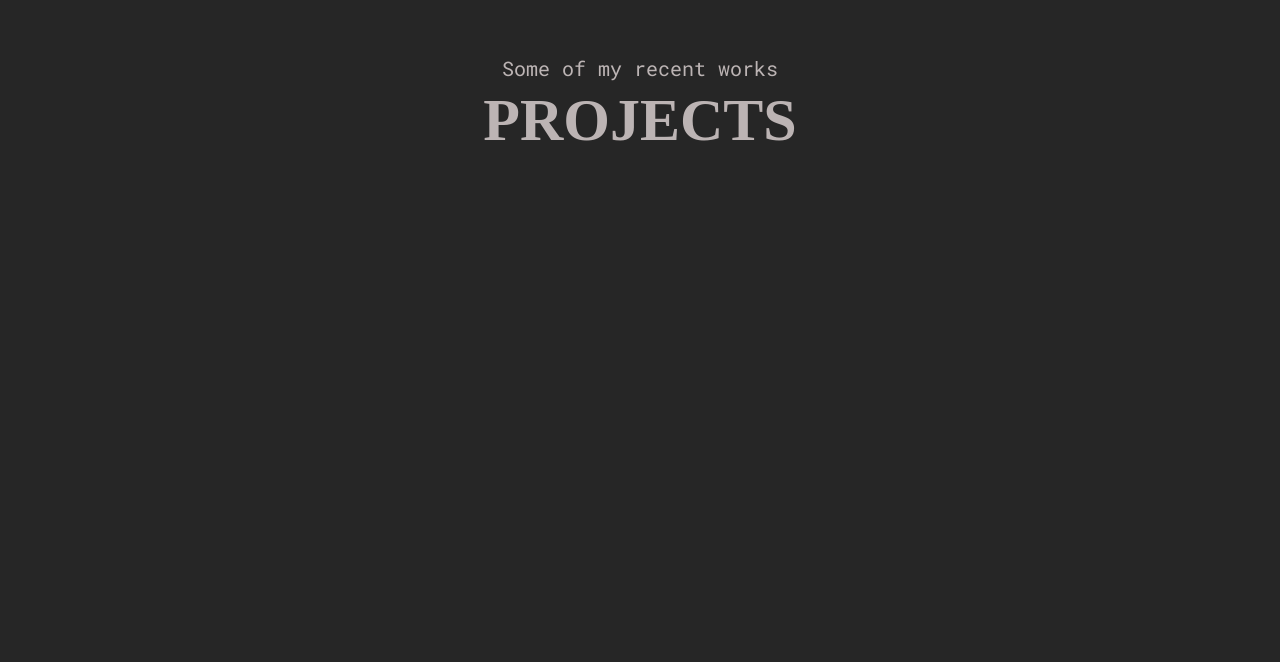
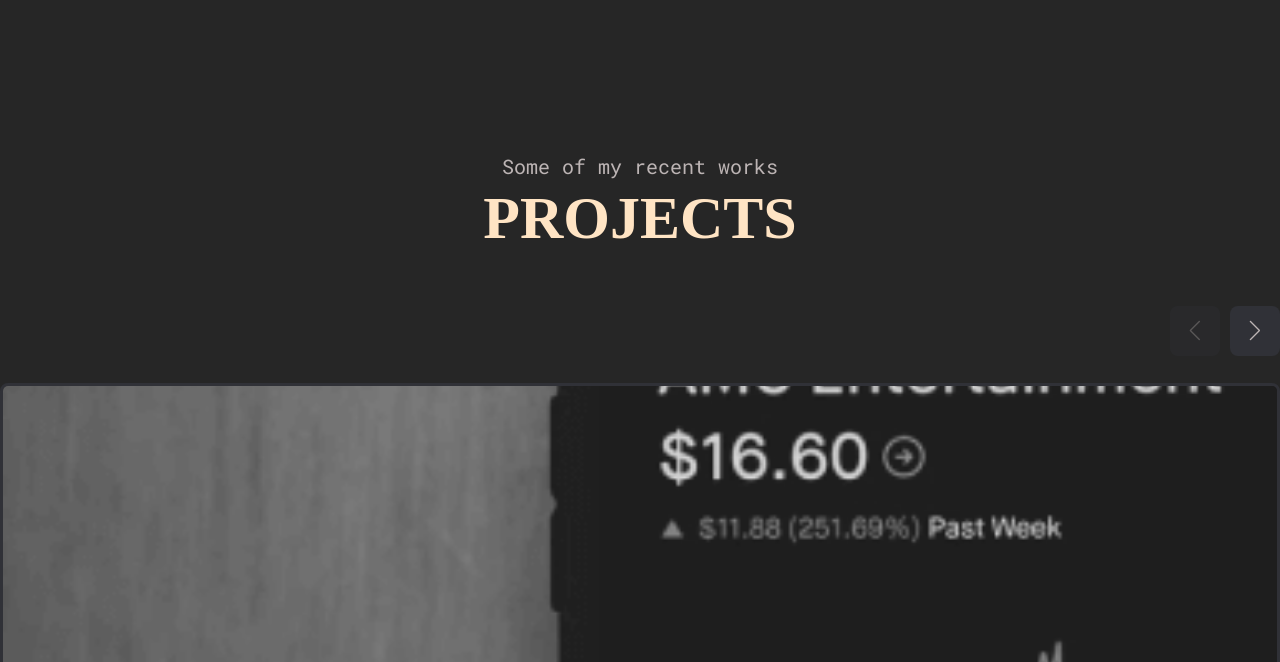
Before and after one commit to Abdulkareem1094/My_Portfolio, a React (Create React App) app: page / in a window 1280 px wide. Shown: the part 2138-2800 px from the top of the page. Before the commit the page ends 2293 px from the top, so only its background shows below. Built offline with nearby package versions, Linux system fonts and the light colour scheme; a web font is replaced by a local one.

Commit message:
working on project section

```diff
--- a/src/components/Button.jsx
+++ b/src/components/Button.jsx
@@ -12,7 +12,7 @@
         };
         border-radius: 8px;
         display: inline-block;
-        border: 2px solid var(--gray-1);
+        border: 2px solid #303137;
         color: ${(BtnOutline) =>
             BtnOutline ? 'var(--gray-1)' : 'var(--gray-1)'
         };
--- a/src/components/HeroSection.jsx
+++ b/src/components/HeroSection.jsx
@@ -19,7 +19,7 @@
     }
     .hero__heading {
         font-size: 2rem;
-        margin-bottom: -3.7rem;
+        margin-bottom: -3.9rem;
         position: relative;
         margin-top: 150px;
         span{
@@ -37,7 +37,7 @@
         width: 100%;
         height: 600px;
         margin: 0 auto;
-        border: 2px solid var(--gray-1);
+        border: 2px solid #303137;
         border-radius: 8px;
         padding: 1px;
         img{
@@ -160,7 +160,7 @@
                 <div className="container">
                     <h1 className="hero__heading">
                         <span>Hello, This is</span>
-                        <span className='hero__name'>Abdulkareem</span>
+                        <span className='hero__name'>ABDULKAREEM</span>
                     </h1>
                     <div className="hero__img">
                         <img src={HeroImg} alt="" />
--- a/src/components/NavMenu.jsx
+++ b/src/components/NavMenu.jsx
@@ -10,7 +10,7 @@
   left: 0;
   width: 100%;
   padding: 1rem 0;
-  background-color: #303137;
+  background-color: #202127;
 
   ul{
     margin: 0 auto;
@@ -20,20 +20,20 @@
       display: inline-block;
       border-radius: 8px;
       transition: 0.3s ease bacground-color;
-      &:hover {
-        background-color: var(--deep-dark);
-      }
     }
     a{
       display: inline-block;
       font-family: 'RobotoMono Regular';
-      padding: 1rem 2rem;
+      margin : 1rem 2rem;
       font-size: 2rem;
       color: var(--gray-1);
       outline: none;
+      &:hover {
+        color: bisque;
+      }
     }
     .active{
-      color: var(--white);
+      color: bisque;
     }
   }
   .mobile-menu-icon{
@@ -63,11 +63,11 @@
       --top: 1rem;
       text-align: center;
       transition: 0.3s ease transform;
-      background-color: var(--deep-dark);
+      background-color: #303137;
       paddind: 2rem;
       width: 90%;
       max-width:300px;
-      border-radius:10px;
+      border-radius:8px;
       position: absolute;
       right: 1rem;
       top: var(--top);
@@ -80,10 +80,10 @@
           pointer-events: none;
         }
       }
-      li{
-        display: block;
-        margin-bottom: 1rem;
-      }
+        li{
+          display: block;
+          margin-bottom: 1rem;
+        }
     }
   }
 `;
--- /dev/null
+++ b/src/components/ProjectItem.jsx
@@ -0,0 +1,59 @@
+import React from 'react'
+import { Link } from 'react-router-dom'
+import styled from 'styled-components'
+import ProjectImage from '../assets/images/projectImg.png'
+
+const ProjectItemStyle = styled.div`
+    .projectItem__img{
+        width: 100%;
+        height: 400px;
+        overflow: hidden;
+        border-radius: 8px;
+        border: 3px solid #303137;
+        display: inline-block;
+        img{
+            height: 100%;
+        }
+    }
+    .projectItem__info{
+        margen-top: 1rem;
+        background-color: #303137;
+        padding: 1rem;
+        border-radius: 8px;
+    }
+    projectItem__title{
+        font-size: 2.2rem;
+    }
+    projectItem__desc{
+        font-size: 1.6rem;
+        font-family: 'RobotoMono Regular';
+        margin-top: 1rem;
+    }
+    @media only screen and (max-width: 768px){
+        .projectItem__img{
+            height: 35rem;
+        }
+    }
+`;
+
+const ProjectItem = () => {
+    return (
+        <ProjectItemStyle>
+            <Link to='/projects' className='projectItem__img'>
+                <img src={ProjectImage} alt="Project Img" />
+            </Link>
+            <div className="projectItem__info">
+                <Link to="/projects">
+                    <h3 className="projectItem__Title">Project 1</h3>
+                </Link>
+                    <p className="projectItem__desc">
+                        Lorem ipsum dolor sit amet consectetur adipisicing elit. Quam dignissimos
+                        ratione unde soluta quas odio magni totam deserunt laudantium iure neque temporibus,
+                        incidunt aliquam cum blanditiis perspiciatis laborum cupiditate veniam?
+                    </p>
+            </div>
+        </ProjectItemStyle>
+    )
+}
+
+export default ProjectItem
--- a/src/components/ProjectSection.jsx
+++ b/src/components/ProjectSection.jsx
@@ -1,10 +1,47 @@
 import React from 'react'
 import styled from 'styled-components'
+import { Swiper, SwiperSlide } from 'swiper/react';
+import SwiperCore, { Navigation } from 'swiper';
 import SectionTitle from './SectionTitle'
+import projects from '../assets/data/projects';
+import ProjectItem from './ProjectItem';
+import 'swiper/swiper-bundle.min.css'
+
+SwiperCore.use([Navigation]);
 
 const ProjectSectionStyles = styled.div`
     margin-top: 40rem;
-
+    padding: 10rem 0;
+    .projects__allItems{
+        display: flex;
+        gap: 3rem;
+        margin-top: 5rem;
+    }
+    .swiper-container {
+        padding-top: 8rem;
+        max-width: 100%;
+    }
+    .swiper-button-prev,
+    .swiper-button-next{
+        position: absolute;
+        height: 50px;
+        width: 50px;
+        background-color: #303137;
+        z-index: 10;
+        right: 60px;
+        left: auto;
+        top: 0;
+        transform: translateY(50%);
+        color: var(--gray-1);
+        border-radius: 8px;
+    }
+    .swiper-button-next{
+        right: 0;
+    }
+    .swiper-button-prev::after,
+    .swiper-button-next::after{
+        font-size: 2rem;
+    }
 `;
 
 const ProjectSection = () => {
@@ -14,6 +51,22 @@
                  SubHeading='Some of my recent works'
                  Heading='Projects'
             />
+            <div className="projects__allItems">
+                <Swiper
+                spaceBetween={30}
+                slidesPerView={1}
+                navigation
+                >
+                    {projects.map((project, index) => {
+                        if (index >= 5) return;
+                        return (
+                            <SwiperSlide key={project.id}>
+                                <ProjectItem/>
+                            </SwiperSlide>
+                        )
+                    })}
+                </Swiper>
+            </div>
         </ProjectSectionStyles>
     )
 }
--- a/src/components/SectionTitle.jsx
+++ b/src/components/SectionTitle.jsx
@@ -12,6 +12,7 @@
         font-size: 6rem;
         margin-top: 0.5rem;
         text-transform: uppercase;
+        color: bisque;
     }
     @media only screen and (max-width: 768px){
         p{
```
